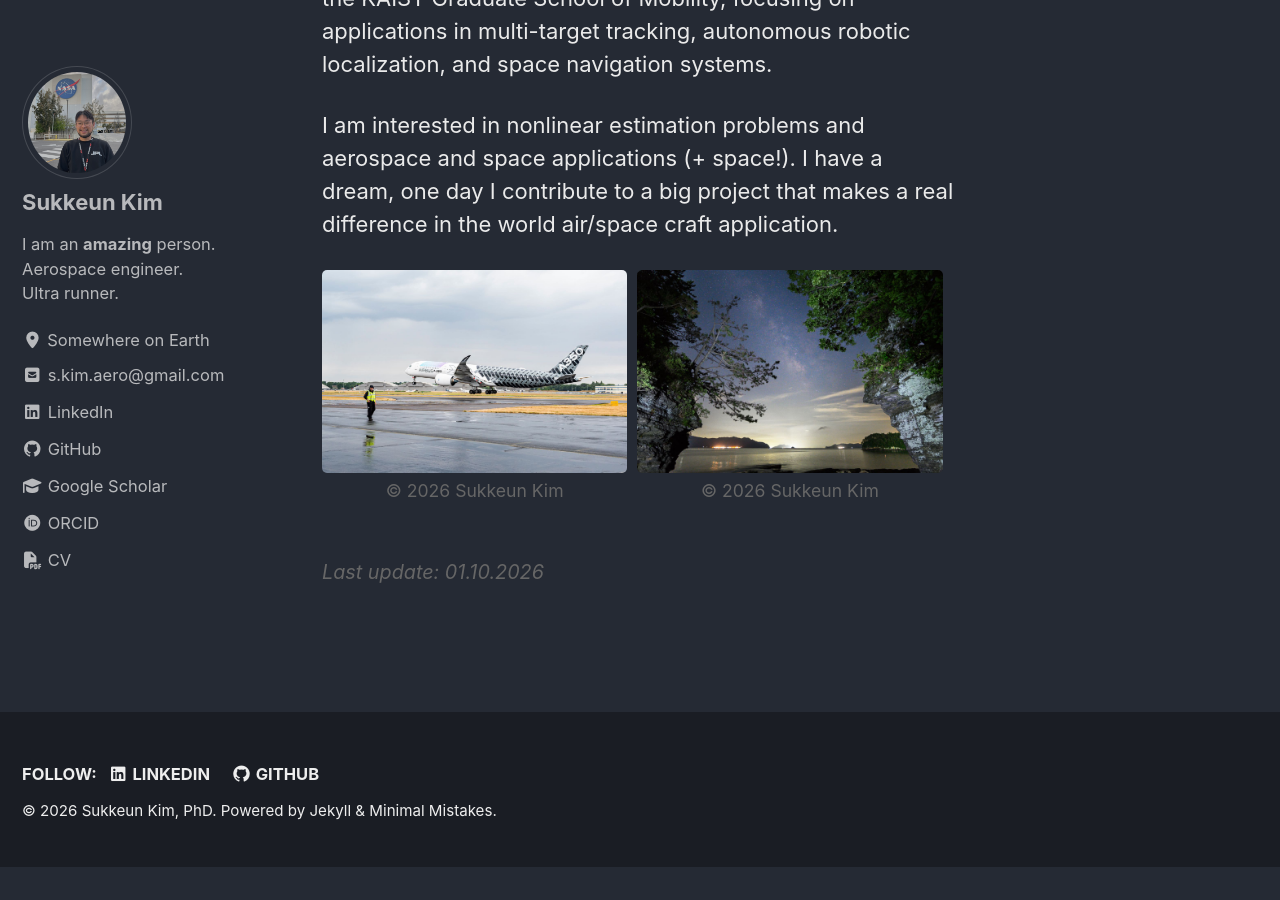
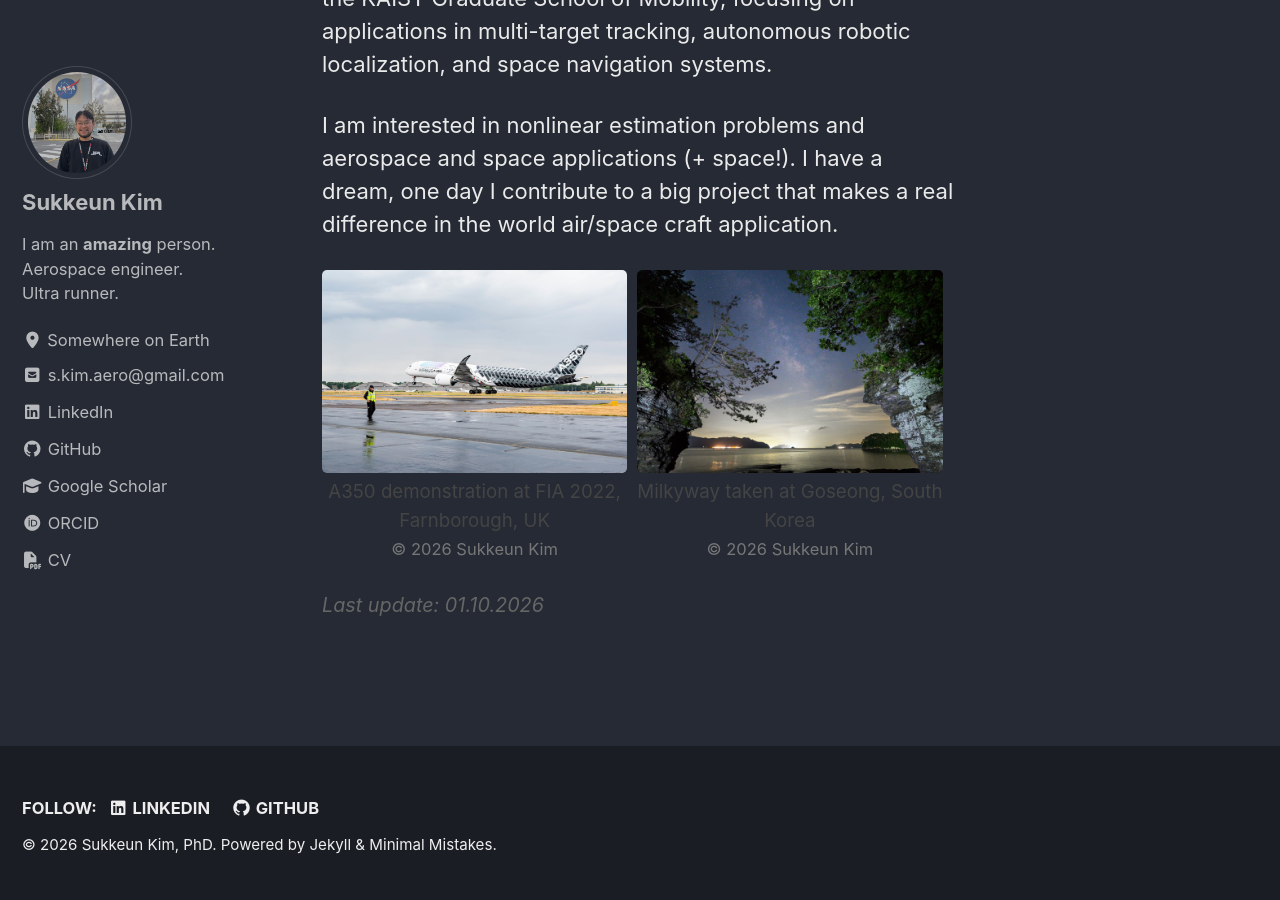
Before and after one commit to skim-aero/skim-aero.github.io, a Jekyll site: the page built from _pages/about.html, in a window 1280 px wide and 900 px high, scrolled down 535 px. Built offline with Jekyll 4.4.1, drawn with Linux system fonts in a browser that asks for light colours; cached includes are drawn as plain includes; before the commit the page ends 1402 px from its top, so only the background shows below that.

Commit message:
Updated about

```diff
--- a/_pages/about.html
+++ b/_pages/about.html
@@ -16,18 +16,24 @@ author_profile: true
 <!-- Images Section -->
 <div style="display: flex; gap: 10px; margin-top: 20px;">
 
-  <!-- Image 1 with Copyright -->
+  <!-- Image 1 with Caption and Copyright -->
   <div style="width: 48%;">
     <img src="/assets/images/A350.jpg" alt="A350 demonstration at FIA 2022, Farnborough, UK" style="width: 100%; border-radius: 5px;">
-    <p style="font-size: 0.8em; color: #666; margin-top: 5px; text-align: center;">
+    <p style="font-size: 0.85em; color: #444; margin: 5px 0 0 0; text-align: center;">
+      A350 demonstration at FIA 2022, Farnborough, UK
+    </p>
+    <p style="font-size: 0.75em; color: #777; margin: 2px 0 0 0; text-align: center;">
       &copy; 2026 Sukkeun Kim
     </p>
   </div>
 
-  <!-- Image 2 with Copyright -->
+  <!-- Image 2 with Caption and Copyright -->
   <div style="width: 48%;">
     <img src="/assets/images/Galaxy.jpg" alt="Milkyway taken at Goseong, South Korea" style="width: 100%; border-radius: 5px;">
-    <p style="font-size: 0.8em; color: #666; margin-top: 5px; text-align: center;">
+    <p style="font-size: 0.85em; color: #444; margin: 5px 0 0 0; text-align: center;">
+      Milkyway taken at Goseong, South Korea
+    </p>
+    <p style="font-size: 0.75em; color: #777; margin: 2px 0 0 0; text-align: center;">
       &copy; 2026 Sukkeun Kim
     </p>
   </div>
```
